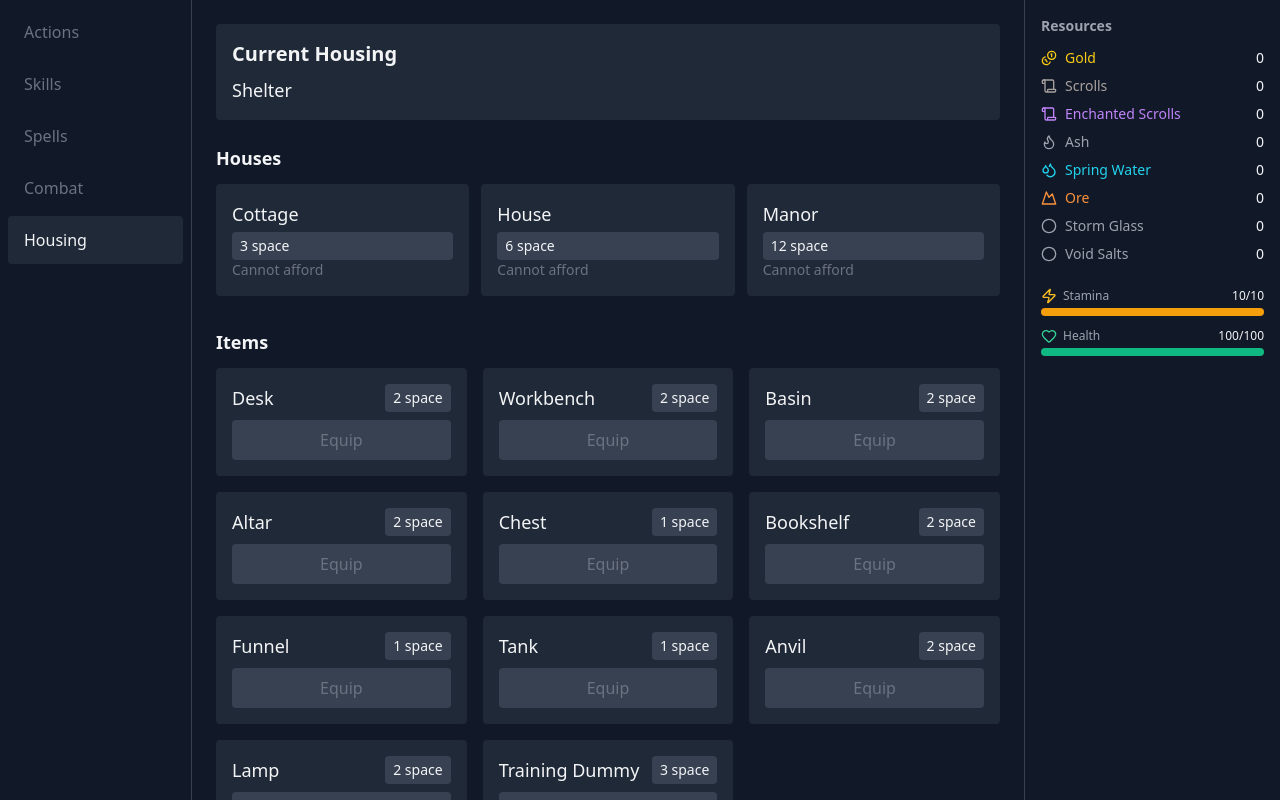
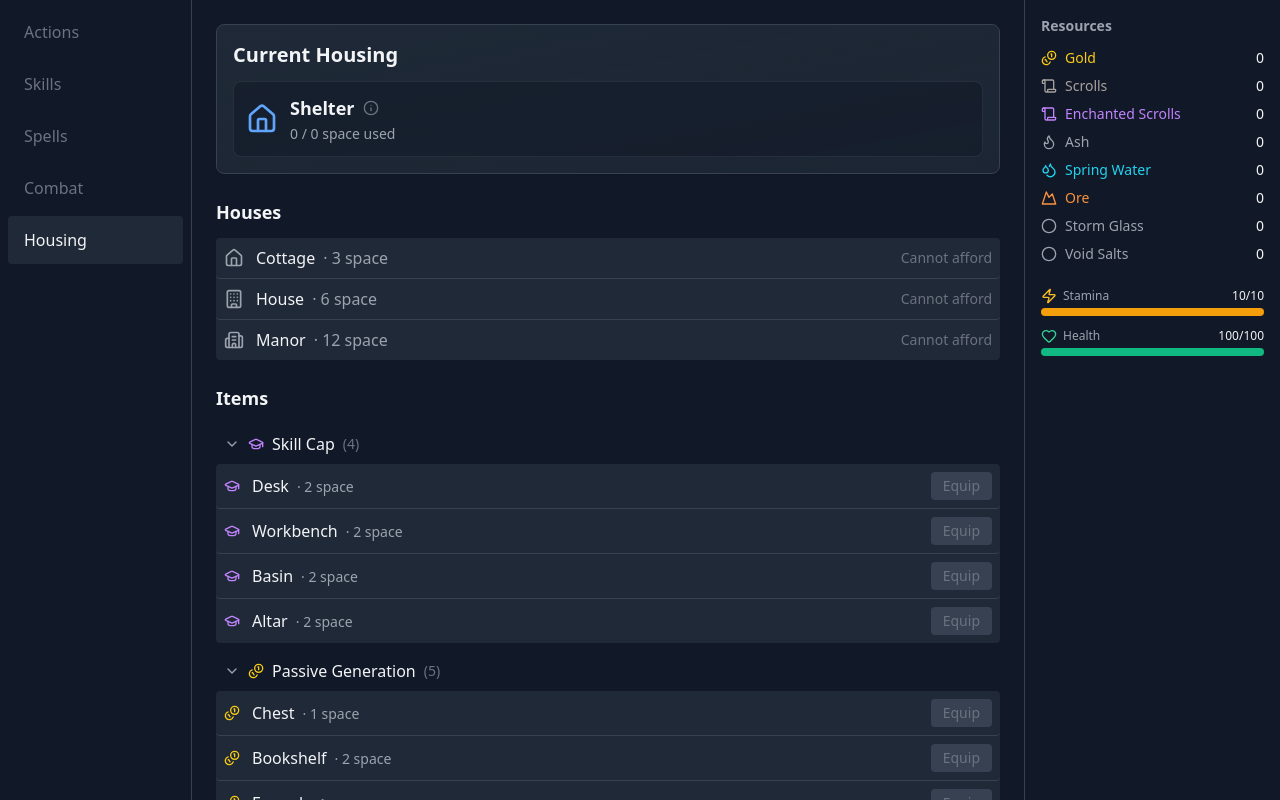
Before and after one commit to Daniel-Tenzler/PTOTA, a React (Vite) app: page / in a window 1280 px wide. Both pictures are taken after a click on the button "Housing". Built offline with nearby package versions, Linux system fonts and the light colour scheme.

Commit message:
housing redesign

```diff
--- a/src/components/housing/HouseDisplay.tsx
+++ b/src/components/housing/HouseDisplay.tsx
@@ -1,6 +1,8 @@
 import type { HousingState } from '../../types';
 import { HOUSE_DEFS, HOUSING_ITEM_DEFS } from '../../data/housing';
 import { useTooltip } from '../tooltip/index';
+import { Info } from 'lucide-react';
+import { HOUSE_ICONS, type HouseTier } from './housingIcons';
 
 interface HouseDisplayProps {
   housing: HousingState;
@@ -61,13 +63,25 @@ export function HouseDisplay({ housing }: HouseDisplayProps) {
     tooltipData
   );
 
+  const HouseIcon = HOUSE_ICONS[currentHouseId as HouseTier];
+
   return (
-    <div className="bg-gray-800 rounded p-4">
-      <h2 className="text-xl font-semibold mb-2">Current Housing</h2>
+    <div className="bg-gradient-to-br from-gray-800 to-gray-800/80 rounded-lg p-4 border border-gray-700 shadow-sm">
+      <h2 className="text-xl font-bold mb-3 text-gray-100">Current Housing</h2>
       {tooltipElement}
-      <div className="flex items-center justify-between">
-        <div {...triggerProps} className="text-lg font-medium cursor-help">
-          {currentHouse.name}
+      <div
+        {...triggerProps}
+        className="flex items-center gap-3 p-3 rounded-lg bg-gray-900/50 border border-gray-700/50 hover:border-gray-600 transition-colors cursor-help group"
+      >
+        <HouseIcon className="w-8 h-8 text-blue-400 flex-shrink-0" />
+        <div className="flex-1 min-w-0">
+          <div className="flex items-center gap-2">
+            <span className="text-lg font-semibold text-gray-100">{currentHouse.name}</span>
+            <Info className="w-4 h-4 text-gray-500 group-hover:text-gray-400 transition-colors" />
+          </div>
+          <div className="text-sm text-gray-400 mt-0.5">
+            {totalSpaceUsed} / {totalSpace} space used
+          </div>
         </div>
       </div>
     </div>
--- a/src/components/housing/HouseSelector.tsx
+++ b/src/components/housing/HouseSelector.tsx
@@ -4,6 +4,7 @@ import { HOUSE_DEFS } from '../../data/housing';
 import { canAffordHouse } from '../../systems/housing';
 import type { GameState } from '../../types';
 import { useTooltip } from '../tooltip/index';
+import { HOUSE_ICONS, type HouseTier } from './housingIcons';
 
 interface HouseSelectorProps {
   housing: HousingState;
@@ -41,7 +42,7 @@ function houseTooltipRenderer({ name, description, space, cost }: HouseTooltipDa
   );
 }
 
-function HouseCard({
+function HouseRow({
   house,
   owned,
   canAfford,
@@ -52,6 +53,7 @@ function HouseCard({
   canAfford: boolean;
   onPurchase: () => void;
 }) {
+  const HouseIcon = HOUSE_ICONS[house.id as HouseTier];
   const tooltipData = {
     name: house.name,
     description: house.description,
@@ -65,27 +67,24 @@ function HouseCard({
   );
 
   return (
-    <div className={`bg-gray-800 rounded p-4 flex-1 min-w-[200px] flex flex-col ${
-      owned ? 'ring-2 ring-green-500' : ''
-    }`}>
-      <h3 className="text-lg font-medium mb-1">{house.name}</h3>
-      <span className="text-sm bg-gray-700 px-2 py-1 rounded">
-        {house.space} space
-      </span>
+    <div className="flex items-center gap-3 p-2 rounded hover:bg-gray-700/50 border-b border-gray-700 last:border-b-0">
+      <HouseIcon className="w-5 h-5 text-gray-400 flex-shrink-0" />
+      <div {...triggerProps} className="flex-1 min-w-0">
+        <span className="font-medium">{house.name}</span>
+        <span className="text-gray-400 ml-2">· {house.space} space</span>
+      </div>
       {tooltipElement}
       {owned ? (
-        <div className="text-green-400 text-sm">Owned</div>
+        <span className="px-2 py-1 rounded bg-green-900/50 text-green-400 text-sm">Owned</span>
       ) : canAfford ? (
         <button
-          {...triggerProps}
           onClick={onPurchase}
-          disabled={!canAfford}
-          className="mt-auto px-4 py-2 rounded bg-blue-600 hover:bg-blue-700 text-white transition-colors"
+          className="px-3 py-1 rounded bg-blue-600 hover:bg-blue-700 text-white text-sm transition-colors"
         >
           Purchase
         </button>
       ) : (
-        <div className="mt-auto text-sm text-gray-500">Cannot afford</div>
+        <span className="text-gray-500 text-sm">Cannot afford</span>
       )}
     </div>
   );
@@ -103,13 +102,13 @@ export function HouseSelector({ housing }: HouseSelectorProps) {
   return (
     <div>
       <h2 className="text-lg font-semibold mb-3">Houses</h2>
-      <div className="flex gap-3 overflow-x-auto pb-2">
+      <div className="flex flex-col bg-gray-800 rounded">
         {purchasableHouses.map((house) => {
           const owned = housing.ownedHouses.includes(house.id);
           const canAfford = canAffordHouse(state, house);
 
           return (
-            <HouseCard
+            <HouseRow
               key={house.id}
               house={house}
               owned={owned}
--- /dev/null
+++ b/src/components/housing/ItemCategoryGroup.tsx
@@ -0,0 +1,35 @@
+import { useState } from 'react';
+import { ChevronDown, ChevronRight } from 'lucide-react';
+import type { ItemCategory } from './housingIcons';
+import { CATEGORY_ICONS, CATEGORY_COLORS, CATEGORY_LABELS } from './housingIcons';
+
+interface ItemCategoryGroupProps {
+  category: ItemCategory;
+  items: React.ReactNode[];
+  defaultExpanded?: boolean;
+}
+
+export function ItemCategoryGroup({ category, items, defaultExpanded = true }: ItemCategoryGroupProps) {
+  const [isExpanded, setIsExpanded] = useState(defaultExpanded);
+  const CategoryIcon = CATEGORY_ICONS[category];
+  const colorClass = CATEGORY_COLORS[category];
+
+  return (
+    <div className="mb-2">
+      <button
+        onClick={() => setIsExpanded(!isExpanded)}
+        className="flex items-center gap-2 w-full p-2 rounded hover:bg-gray-700/50 transition-colors text-left"
+      >
+        {isExpanded ? (
+          <ChevronDown className="w-4 h-4 text-gray-400" />
+        ) : (
+          <ChevronRight className="w-4 h-4 text-gray-400" />
+        )}
+        <CategoryIcon className={`w-4 h-4 ${colorClass}`} />
+        <span className="font-medium">{CATEGORY_LABELS[category]}</span>
+        <span className="text-gray-500 text-sm">({items.length})</span>
+      </button>
+      {isExpanded && <div className="flex flex-col bg-gray-800 rounded">{items}</div>}
+    </div>
+  );
+}
--- a/src/components/housing/ItemsCatalog.tsx
+++ b/src/components/housing/ItemsCatalog.tsx
@@ -4,6 +4,10 @@ import { HOUSING_ITEM_DEFS } from '../../data/housing';
 import { canAffordItem } from '../../systems/housing';
 import type { GameState } from '../../types';
 import { useTooltip } from '../tooltip/index';
+import { CATEGORY_ICONS, CATEGORY_COLORS } from './housingIcons';
+import type { ItemCategory } from './housingIcons';
+import { useMemo } from 'react';
+import { ItemCategoryGroup } from './ItemCategoryGroup';
 
 interface ItemsCatalogProps {
   housing: HousingState;
@@ -44,10 +48,10 @@ function itemTooltipRenderer({ name, description, space, effectString, cost, equ
   );
 }
 
-function ItemCard({
+export function ItemRow({
   item,
   equipped,
-  owned,
+  unlocked,
   canAfford,
   onEquip,
   onUnequip,
@@ -63,7 +67,7 @@ function ItemCard({
     requiresUnlock?: boolean;
   };
   equipped: boolean;
-  owned: boolean;
+  unlocked: boolean;
   canAfford: boolean;
   onEquip: () => void;
   onUnequip: () => void;
@@ -113,29 +117,35 @@ function ItemCard({
     tooltipData
   );
 
+  const effectCategory = item.effect as ItemCategory;
+  const ItemIcon = CATEGORY_ICONS[effectCategory];
+  const colorClass = CATEGORY_COLORS[effectCategory];
+
   return (
-    <div {...triggerProps} className={`bg-gray-800 rounded p-4 ${
-      equipped ? 'ring-2 ring-blue-500' : ''
-    }`}>
+    <div
+      {...triggerProps}
+      className={`flex items-center gap-3 p-2 rounded hover:bg-gray-700/50 border-b border-gray-700 last:border-b-0 ${
+        equipped ? 'bg-blue-900/20' : ''
+      }`}
+    >
+      <ItemIcon className={`w-4 h-4 ${colorClass} flex-shrink-0`} aria-label={`${item.name} icon`} />
+      <div className="flex-1 min-w-0">
+        <span className="font-medium truncate">{item.name}</span>
+        <span className="text-gray-400 text-sm ml-2">· {item.space} space</span>
+      </div>
       {tooltipElement}
-      <div className="flex justify-between items-start mb-2">
-        <h3 className="text-lg font-medium">{item.name}</h3>
-        <span className="text-sm bg-gray-700 px-2 py-1 rounded">
-          {item.space} space
-        </span>
-      </div>
       {equipped ? (
         <button
           onClick={onUnequip}
-          className="w-full py-2 px-4 rounded bg-red-600 hover:bg-red-700 text-white transition-colors"
+          className="px-3 py-1 rounded bg-red-600 hover:bg-red-700 text-white text-sm transition-colors flex-shrink-0"
         >
           Unequip
         </button>
-      ) : owned ? (
+      ) : unlocked ? (
         <button
           onClick={onEquip}
           disabled={!canAfford}
-          className={`w-full py-2 px-4 rounded transition-colors ${
+          className={`px-3 py-1 rounded text-sm transition-colors flex-shrink-0 ${
             canAfford
               ? 'bg-blue-600 hover:bg-blue-700 text-white'
               : 'bg-gray-700 text-gray-500 cursor-not-allowed'
@@ -144,7 +154,7 @@ function ItemCard({
           Equip
         </button>
       ) : (
-        <div className="text-sm text-gray-500">Requires unlock</div>
+        <span className="text-gray-500 text-sm flex-shrink-0">Locked</span>
       )}
     </div>
   );
@@ -163,37 +173,58 @@ export function ItemsCatalog({ housing }: ItemsCatalogProps) {
   };
 
   // Create a flat map of all equipped items across all houses
-  const allEquippedItems = new Set<string>();
-  Object.values(housing.equippedItems).forEach((items) => {
-    items.forEach((itemId) => allEquippedItems.add(itemId));
-  });
+  const allEquippedItems = useMemo(() => {
+    const equipped = new Set<string>();
+    Object.values(housing.equippedItems).forEach((items) => {
+      items.forEach((itemId) => equipped.add(itemId));
+    });
+    return equipped;
+  }, [housing.equippedItems]);
+
+  // Group items by effect category
+  const itemsByCategory: Record<string, typeof HOUSING_ITEM_DEFS[string][]> = {};
+  Object.values(HOUSING_ITEM_DEFS)
+    .filter((item) => !item.requiresUnlock || housing.unlockedItems.includes(item.id))
+    .forEach((item) => {
+      if (!itemsByCategory[item.effect]) {
+        itemsByCategory[item.effect] = [];
+      }
+      itemsByCategory[item.effect].push(item);
+    });
+
+  // Category order
+  const categoryOrder: ItemCategory[] = ['skillCap', 'passiveGen', 'actionBonus', 'combatDamage', 'healthRegen', 'spellCooldown'];
 
   return (
     <div>
       <h2 className="text-lg font-semibold mb-3">Items</h2>
-      <div className="grid grid-cols-3 gap-4">
-        {Object.values(HOUSING_ITEM_DEFS)
-          .filter((item) => {
-            // Show item if it doesn't require unlock OR if it's unlocked
-            return !item.requiresUnlock || housing.unlockedItems.includes(item.id);
-          })
-          .map((item) => {
+      <div className="flex flex-col">
+        {categoryOrder.map((category) => {
+          const items = itemsByCategory[category];
+          if (!items || items.length === 0) return null;
+
+          const itemRows = items.map((item) => {
             const equipped = allEquippedItems.has(item.id);
             const canAfford = !equipped && canAffordItem(state, item);
             const unlocked = !item.requiresUnlock || housing.unlockedItems.includes(item.id);
 
             return (
-              <ItemCard
+              <ItemRow
                 key={item.id}
                 item={item}
                 equipped={equipped}
-                owned={unlocked}
+                unlocked={unlocked}
                 canAfford={canAfford}
                 onEquip={() => equipItem(getHouseToEquipTo(), item.id)}
                 onUnequip={() => unequipItemById(item.id)}
               />
             );
-          })}
+          });
+
+          return (
+            <ItemCategoryGroup key={category} category={category} items={itemRows} />
+          );
+        })}
       </div>
     </div>
   );
--- /dev/null
+++ b/src/components/housing/housingIcons.tsx
@@ -0,0 +1,39 @@
+import { Home, House, Building, Building2 } from 'lucide-react';
+import { GraduationCap, Coins, Zap, Sword, Heart, Timer } from 'lucide-react';
+
+export type HouseTier = 'shelter' | 'small-house' | 'medium-house' | 'large-house';
+export type ItemCategory = 'skillCap' | 'passiveGen' | 'actionBonus' | 'combatDamage' | 'healthRegen' | 'spellCooldown';
+
+export const HOUSE_ICONS: Record<HouseTier, React.ComponentType<{ className?: string }>> = {
+  shelter: Home,
+  'small-house': House,
+  'medium-house': Building,
+  'large-house': Building2,
+};
+
+export const CATEGORY_ICONS: Record<ItemCategory, React.ComponentType<{ className?: string }>> = {
+  skillCap: GraduationCap,
+  passiveGen: Coins,
+  actionBonus: Zap,
+  combatDamage: Sword,
+  healthRegen: Heart,
+  spellCooldown: Timer,
+};
+
+export const CATEGORY_COLORS: Record<ItemCategory, string> = {
+  skillCap: 'text-purple-400',
+  passiveGen: 'text-yellow-400',
+  actionBonus: 'text-blue-400',
+  combatDamage: 'text-red-400',
+  healthRegen: 'text-pink-400',
+  spellCooldown: 'text-cyan-400',
+};
+
+export const CATEGORY_LABELS: Record<ItemCategory, string> = {
+  skillCap: 'Skill Cap',
+  passiveGen: 'Passive Generation',
+  actionBonus: 'Action Bonus',
+  combatDamage: 'Combat Bonus',
+  healthRegen: 'Health Regeneration',
+  spellCooldown: 'Spell Cooldown',
+};
```
